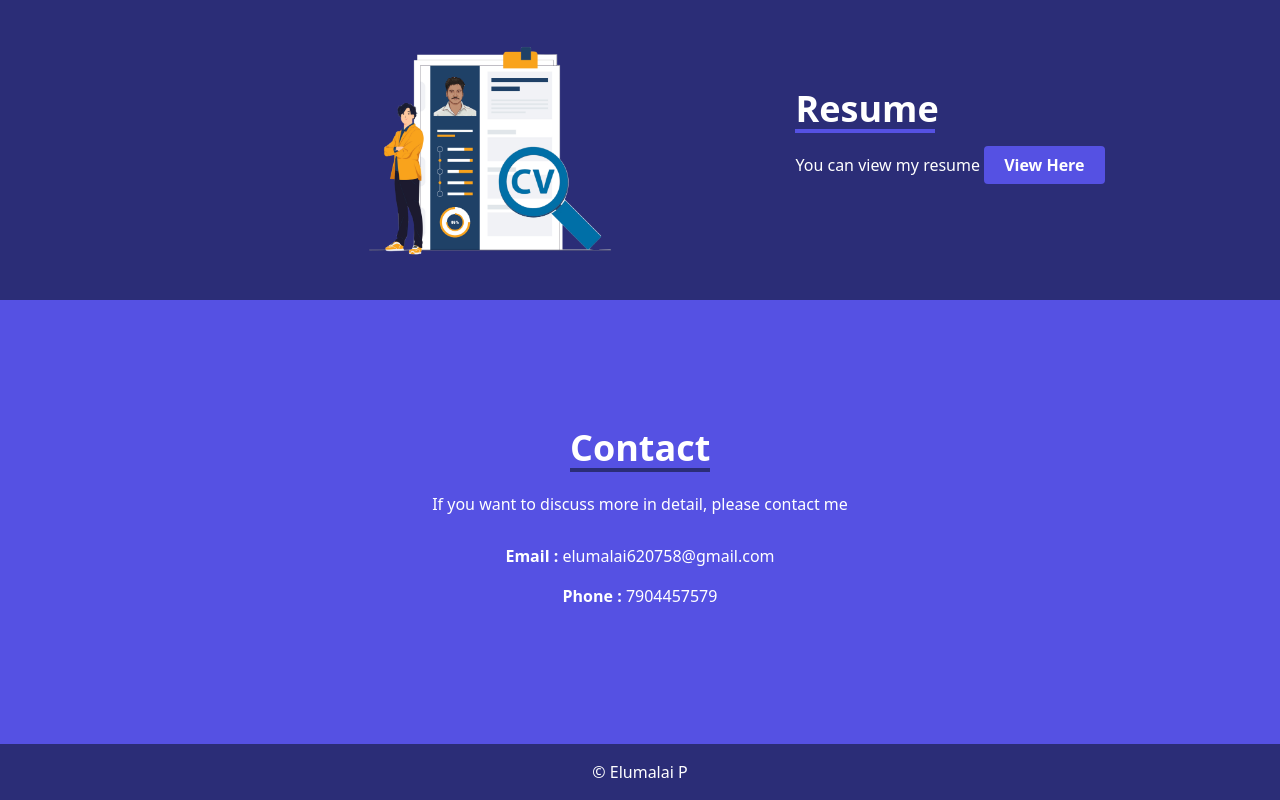
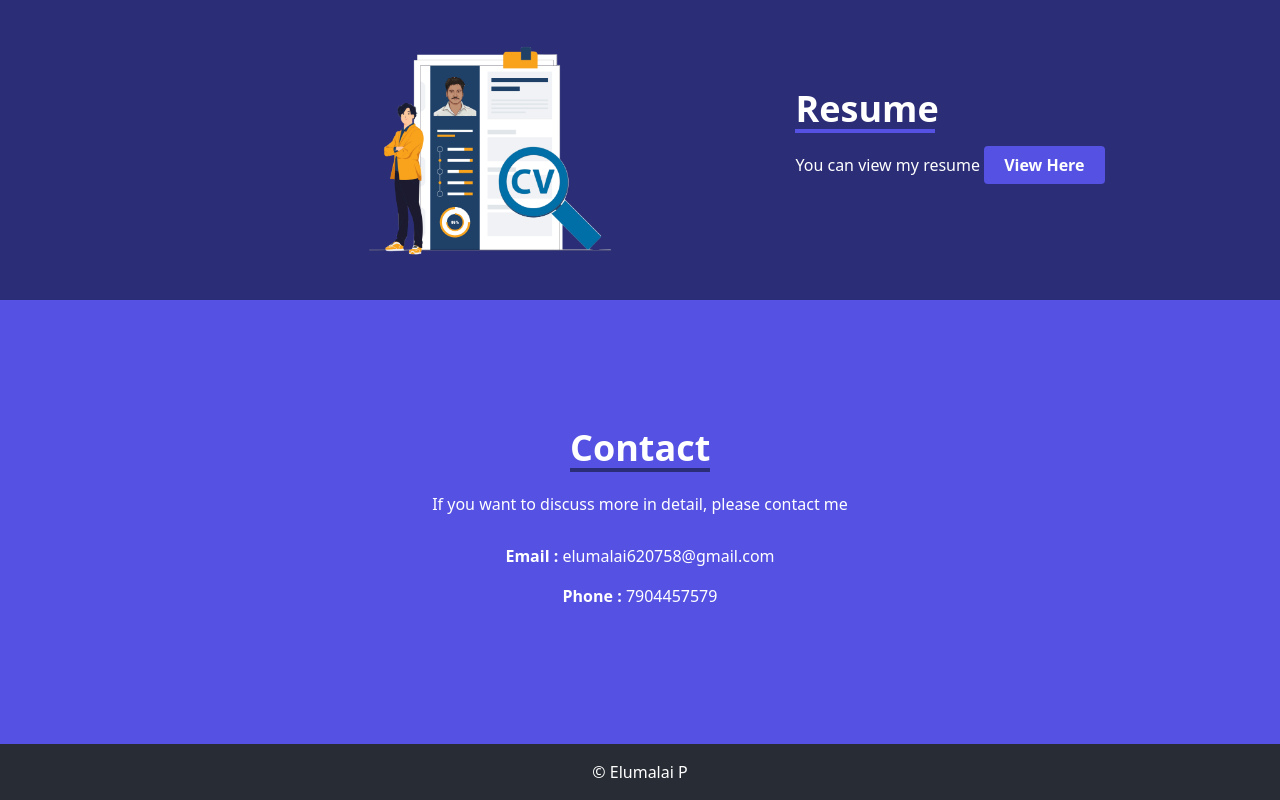
Before and after one commit to Elu620758/portfolio, a React (Create React App) app: page / in a window 1280 px wide. Shown: the part 2498-3298 px from the top of the page. Built offline with nearby package versions, Linux system fonts and the light colour scheme.

Commit message:
changed header and footer color

```diff
--- a/src/components/Footer.js
+++ b/src/components/Footer.js
@@ -1,3 +1,3 @@
 export default function Footer(){
-    return <div className="py-4 bg-secondary text-center text-white">&copy; Elumalai P</div>
+    return <div className="py-4 bg-secondary text-center text-white" style={{backgroundColor:"#282C34"}}>&copy; Elumalai P</div>
 }
```
